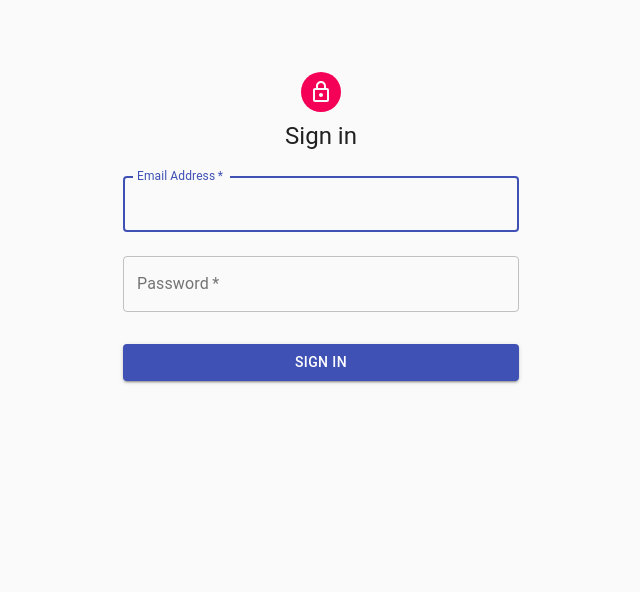
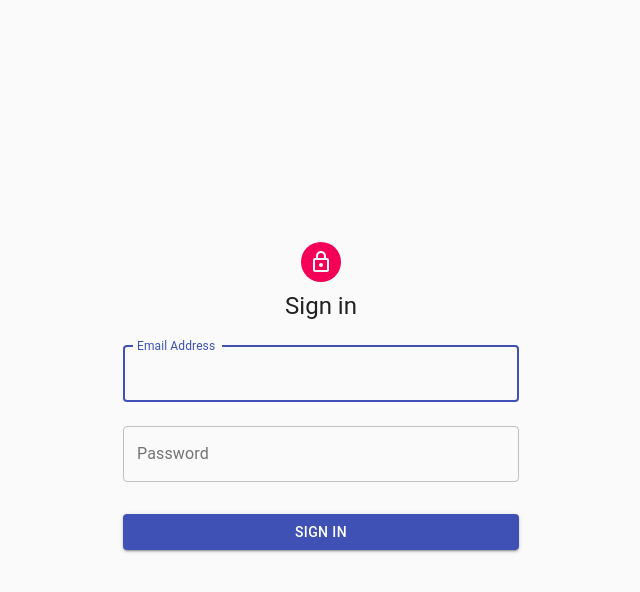
Before and after one commit to ChaoLiangSuper/Lighthouse-js, a React (Create React App) app in the folder packages/admin-panel/: page / in a window 1280 px wide. Shown: the top 592 px of the page, without its empty margins (319-959 px from the left). Built offline with nearby package versions, Linux system fonts and the light colour scheme.

Commit message:
feat: add redux

```diff
--- a/packages/admin-panel/package.json
+++ b/packages/admin-panel/package.json
@@ -21,6 +21,7 @@
     "react-redux": "^7.1.3",
     "react-scripts": "3.3.1",
     "redux": "^4.0.5",
+    "redux-devtools-extension": "^2.13.8",
     "typescript": "~3.7.2"
   },
   "scripts": {
--- a/packages/admin-panel/src/components/Login.tsx
+++ b/packages/admin-panel/src/components/Login.tsx
@@ -3,16 +3,27 @@ import Avatar from '@material-ui/core/Avatar';
 import Button from '@material-ui/core/Button';
 import CssBaseline from '@material-ui/core/CssBaseline';
 import TextField from '@material-ui/core/TextField';
-import FormControlLabel from '@material-ui/core/FormControlLabel';
-import Checkbox from '@material-ui/core/Checkbox';
 import LockOutlinedIcon from '@material-ui/icons/LockOutlined';
 import Typography from '@material-ui/core/Typography';
 import { makeStyles } from '@material-ui/core/styles';
 import Container from '@material-ui/core/Container';
+import { connect } from 'react-redux';
+import { bindActionCreators } from 'redux';
+import { User } from '../store/reducers/user';
+
+const login = (data: User) => ({ type: 'LOGIN', data });
+
+interface LoginProps {
+  login: (u: User) => void;
+}
 
 const useStyles = makeStyles((theme) => ({
+  container: {
+    display: 'flex',
+    minHeight: '100vh',
+    alignItems: 'center'
+  },
   paper: {
-    marginTop: theme.spacing(8),
     display: 'flex',
     flexDirection: 'column',
     alignItems: 'center'
@@ -21,8 +32,7 @@ const useStyles = makeStyles((theme) => ({
     margin: theme.spacing(1),
     backgroundColor: theme.palette.secondary.main
   },
-  form: {
-    width: '100%', // Fix IE 11 issue.
+  formWrapper: {
     marginTop: theme.spacing(1)
   },
   submit: {
@@ -30,11 +40,13 @@ const useStyles = makeStyles((theme) => ({
   }
 }));
 
-const Login: React.FC = () => {
+const Login: React.FC<LoginProps> = ({ login }) => {
   const classes = useStyles();
 
+  const [email, setEmail] = React.useState('');
+
   return (
-    <Container component="main" maxWidth="xs">
+    <Container component="main" maxWidth="xs" className={classes.container}>
       <CssBaseline />
       <div className={classes.paper}>
         <Avatar className={classes.avatar}>
@@ -43,22 +55,22 @@ const Login: React.FC = () => {
         <Typography component="h1" variant="h5">
           Sign in
         </Typography>
-        <form className={classes.form} noValidate>
+        <div className={classes.formWrapper}>
           <TextField
             variant="outlined"
             margin="normal"
-            required
             fullWidth
             id="email"
             label="Email Address"
             name="email"
             autoComplete="email"
             autoFocus
+            value={email}
+            onChange={({ target }): void => setEmail(target.value)}
           />
           <TextField
             variant="outlined"
             margin="normal"
-            required
             fullWidth
             name="password"
             label="Password"
@@ -66,13 +78,19 @@ const Login: React.FC = () => {
             id="password"
             autoComplete="current-password"
           />
-          <Button type="submit" fullWidth variant="contained" color="primary" className={classes.submit}>
+          <Button
+            fullWidth
+            variant="contained"
+            color="primary"
+            className={classes.submit}
+            onClick={() => login({ username: email, permissions: [] })}
+          >
             Sign In
           </Button>
-        </form>
+        </div>
       </div>
     </Container>
   );
 };
 
-export default Login;
+export default connect(null, (dispatch) => bindActionCreators({ login }, dispatch))(Login);
--- /dev/null
+++ b/packages/admin-panel/src/store/constants.ts
@@ -0,0 +1,8 @@
+import { User } from './reducers/user';
+
+export type userActionType = 'LOGIN' | 'LOGOUT';
+
+export interface UserAction {
+  type: userActionType;
+  data: User;
+}
--- a/packages/admin-panel/src/store/index.ts
+++ b/packages/admin-panel/src/store/index.ts
@@ -1,4 +1,5 @@
-import { createStore, combineReducers } from 'redux';
+import { createStore, combineReducers, applyMiddleware } from 'redux';
+import { composeWithDevTools } from 'redux-devtools-extension';
 import user, { User } from './reducers/user';
 
 export interface Store {
@@ -8,7 +9,8 @@ export interface Store {
 const store = createStore(
   combineReducers({
     user
-  })
+  }),
+  composeWithDevTools(applyMiddleware())
 );
 
 export default store;
--- a/packages/admin-panel/src/store/reducers/user.ts
+++ b/packages/admin-panel/src/store/reducers/user.ts
@@ -1,10 +1,8 @@
+import { UserAction } from '../constants';
+
 export interface User {
   username: string | null;
   permissions: string[];
-}
-
-export interface UserAction {
-  type: 'LOGIN';
 }
 
 const initialState = {
@@ -12,9 +10,14 @@ const initialState = {
   permissions: []
 };
 
-const reducer = (state = initialState, action: UserAction): User => {
+const reducer = (state = initialState, action: UserAction) => {
   switch (action.type) {
     case 'LOGIN':
+      return {
+        ...initialState,
+        ...action.data
+      };
+    case 'LOGOUT':
     default:
       return state;
   }
```
Also changed, not shown: 2 other files (tests, documents, lock files or other folders).
